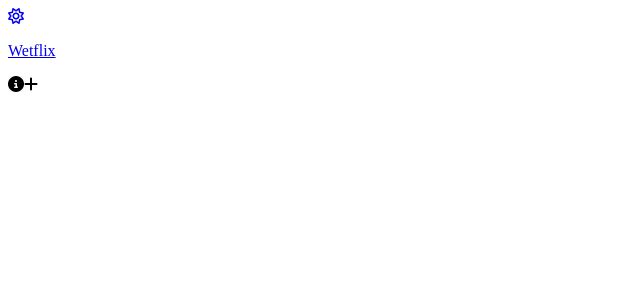
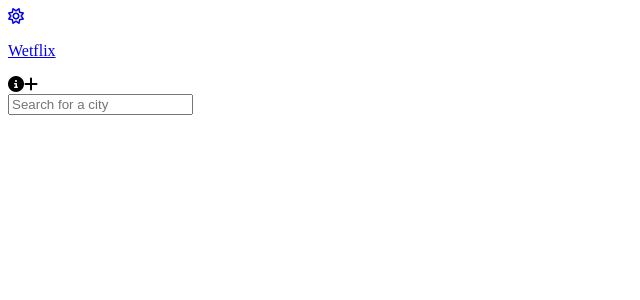
Before and after one commit to Robbie-Corcoran/vue-weather-project, a Vue app: page / in a window 1280 px wide. Shown: the top 300 px of the page, without its empty margins (0-640 px from the left). Built offline with nearby package versions, Linux system fonts and the light colour scheme; the HTML template or start-up script is replaced by a standard one.

Commit message:
Search input and connection to Mapbox established

```diff
--- a/package.json
+++ b/package.json
@@ -16,6 +16,7 @@
   },
   "dependencies": {
     "autoprefixer": "^10.4.17",
+    "axios": "^1.6.7",
     "postcss": "^8.4.33",
     "tailwindcss": "^3.4.1",
     "vue": "^3.4.15",
--- a/src/views/HomeView.vue
+++ b/src/views/HomeView.vue
@@ -1,7 +1,40 @@
-<script setup>
-</script>
-
 <template>
-  <main>
+  <main class="container text-white">
+    <div class="pt-4 mb-8 relative">
+      <input
+        type="text"
+        v-model="searchQuery"
+        @input="getSearchResults"
+        placeholder="Search for a city"
+        class="py-2 px-1 w-full bg-transparent border-b focus:border-weather-secondary focus:outline-none focus:shadow-[0px_1px_0_0_#004E71]"
+      />
+    </div>
   </main>
 </template>
+
+<script setup>
+import { ref } from 'vue'
+import axios from 'axios'
+
+const mapboxApiKey =
+  'pk.eyJ1Ijoicm9iYmllY29yY29yYW45NCIsImEiOiJjbHM2OTk2OWIxbXY2Mnlydzk1Ymw5NjQyIn0.yjYx0GoFHx-SFYv1Bn_bIA'
+const searchQuery = ref('')
+const queryTimeout = ref(null)
+const mapboxSearchReusults = ref(null)
+
+const getSearchResults = () => {
+  clearTimeout(queryTimeout.value)
+
+  queryTimeout.value = setTimeout(async () => {
+    if (searchQuery.value != '') {
+      const result = await axios.get(
+        `https://api.mapbox.com/geocoding/v5/mapbox.places/${searchQuery.value}.json?access_token=${mapboxApiKey}&types=place`
+      )
+      mapboxSearchReusults.value = result.data.features
+      console.log(mapboxSearchReusults)
+      return
+    }
+    mapboxSearchReusults.value = null
+  }, 300)
+}
+</script>
```
Also changed, not shown: 1 other file (tests, documents, lock files or other folders).
